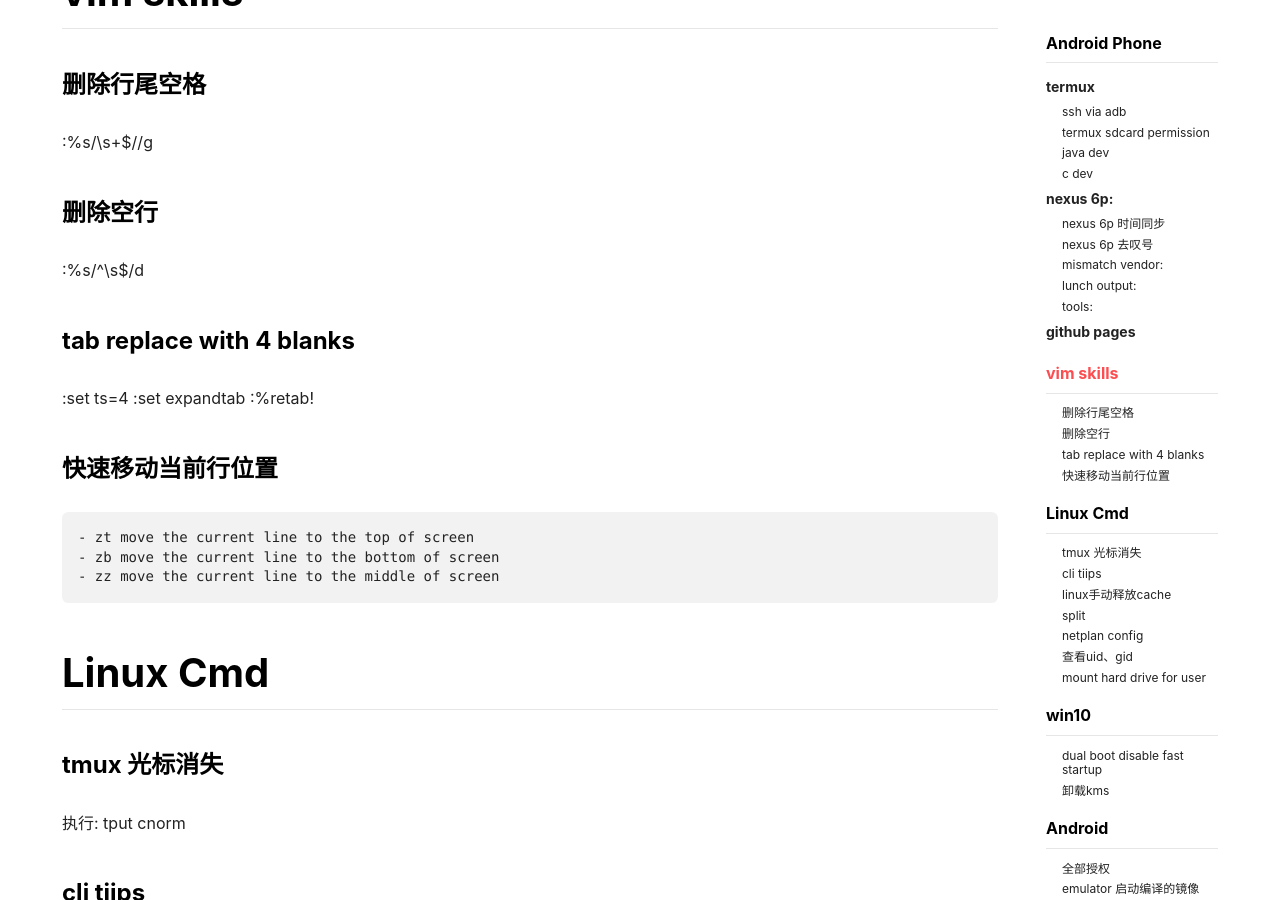
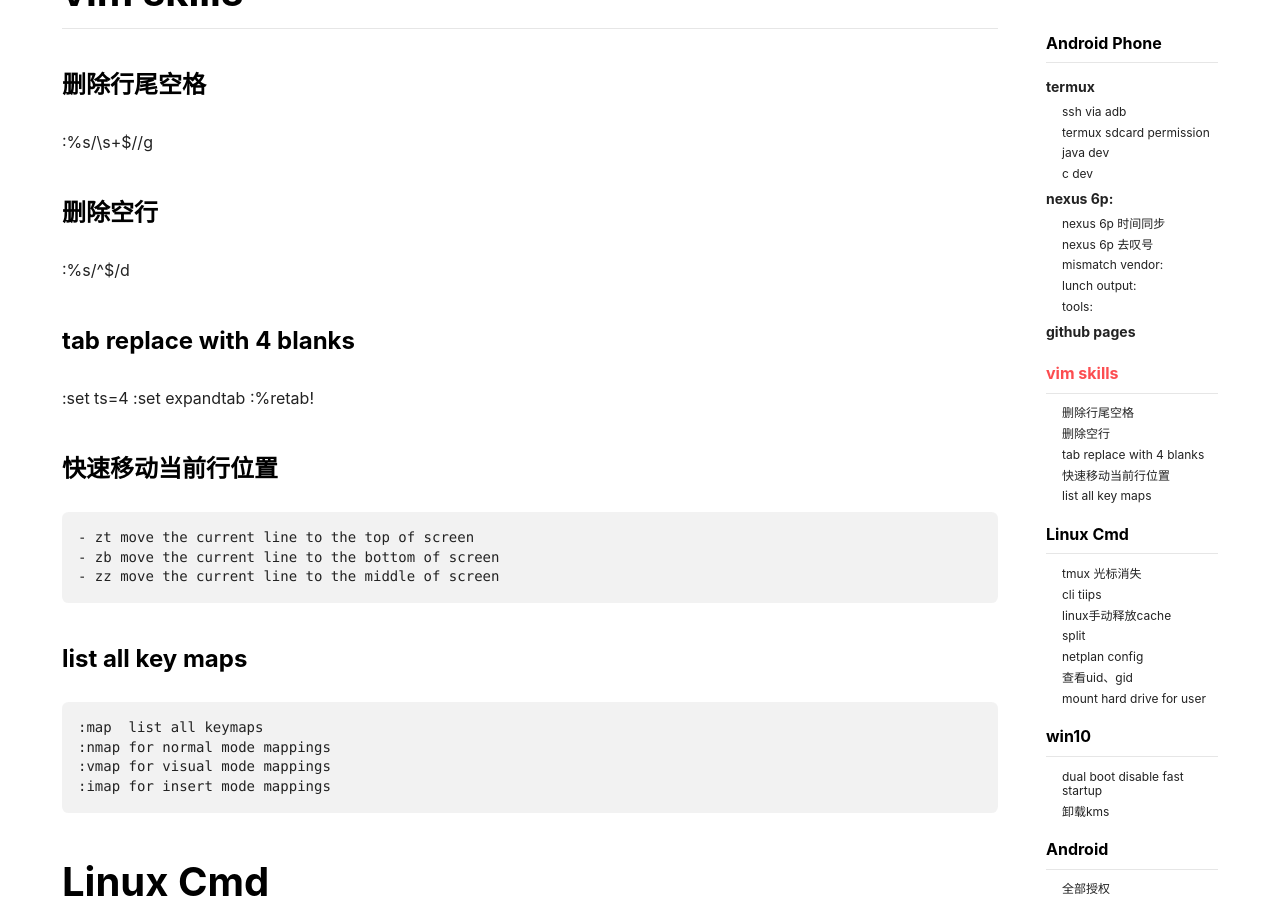
Before and after one commit to panard313/panard313.github.io, a Jekyll site: the page built from _posts/2018-05-29-using.md, in a window 1280 px wide and 900 px high, scrolled down 2633 px. Built offline with Jekyll 4.4.1, drawn with Linux system fonts in a browser that asks for light colours; nearby versions of some CDN libraries.

Commit message:
add content for vim skill

```diff
--- a/_posts/2018-05-29-using.md
+++ b/_posts/2018-05-29-using.md
@@ -104,7 +104,7 @@ Hello world, on termux!
   :%s/\s\+$//g
 
 ### 删除空行
-  :%s/^\s$/d
+  :%s/^$/d
 
 ### tab replace with 4 blanks
   :set ts=4
@@ -116,6 +116,14 @@ Hello world, on termux!
     - zt move the current line to the top of screen
     - zb move the current line to the bottom of screen
     - zz move the current line to the middle of screen
+
+### list all key maps
+
+    :map  list all keymaps
+    :nmap for normal mode mappings
+    :vmap for visual mode mappings
+    :imap for insert mode mappings
+
 
 
 # Linux Cmd
```
